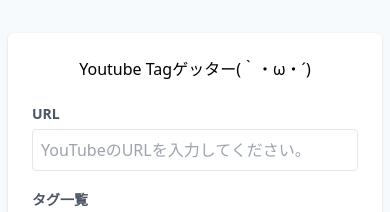
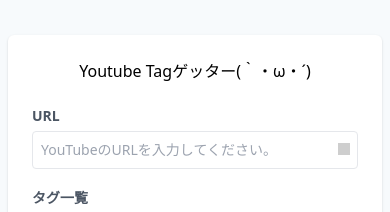
Before and after one commit to manak1/vue3-youtube-taggetter, a Vue app: page / in a window 390 px wide. Shown: the part 143-355 px from the top of the page. Built offline with nearby package versions, Linux system fonts and the light colour scheme; grey boxes are pictures that could not be loaded.

Commit message:
feat: テキストをリセットできるように

```diff
--- a/src/components/input/InputText.vue
+++ b/src/components/input/InputText.vue
@@ -3,18 +3,39 @@
     <label :for="name" class="text-sm font-bold text-gray-600">
       {{ label }}
     </label>
+    <div class="relative">
       <input
+        ref="inputRef"
         :modelValue="modelValue"
         :name="name"
         :placeholder="placeholder"
-      class="rounded border w-full py-2 px-2 mt-1"
+        class="text-sm sm:text-base rounded border w-full py-2 px-2 mt-1"
+        autocomplete="off"
         @input="onInput($event.target.value)"
       />
+      <img
+        class="
+          absolute
+          w-3
+          h-3
+          sm:w-4 sm:h-4
+          right-2
+          sm:right-3
+          top-4
+          opacity-50
+          cursor-pointer
+        "
+        src="@/assets/images/times.svg"
+        alt="削除"
+        tabindex="0"
+        @click.prevent="onClear"
+      />
+    </div>
   </div>
 </template>
 
 <script lang="ts">
-  import { defineComponent, PropType } from 'vue'
+  import { defineComponent, PropType, ref } from 'vue'
 
   export default defineComponent({
     name: 'InputText',
@@ -36,13 +57,21 @@
         required: true,
       },
     },
-    emits: ['update:modelValue'],
+    emits: ['update:modelValue', 'clear'],
     setup(_, { emit }) {
+      const inputRef = ref<HTMLInputElement>()
       const onInput = (value: string) => {
         emit('update:modelValue', value)
       }
+      const onClear = () => {
+        if (!inputRef.value) return
+        emit('update:modelValue', '')
+        inputRef.value.value = ''
+      }
       return {
+        inputRef,
         onInput,
+        onClear,
       }
     },
   })
```
Lines whose indentation alone changed are shown as unchanged.
